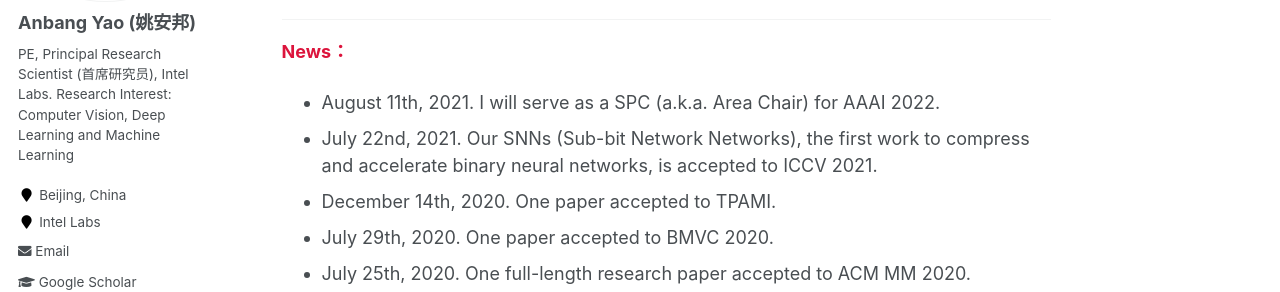
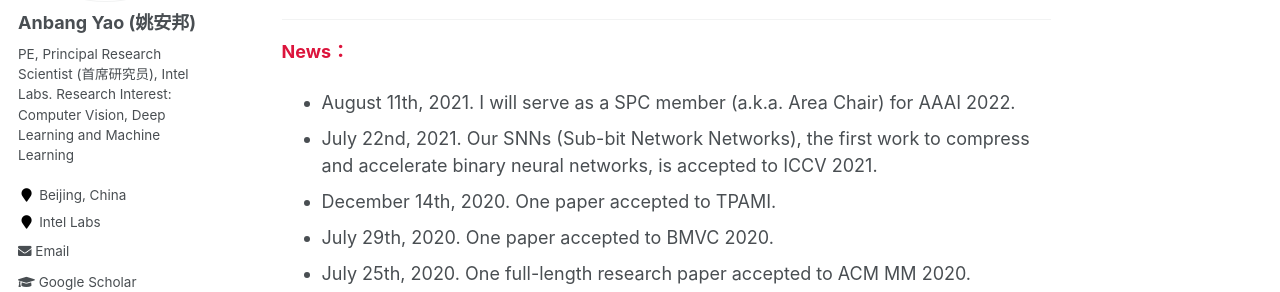
Before and after one commit to YaoAnbang/YaoAnbang.github.io, a Jekyll site: the page built from _pages/about.md, in a window 1280 px wide and 900 px high, scrolled down 421 px. Shown: the part 168-460 px from the top of the window. Built offline with Jekyll 4.4.1, drawn with Linux system fonts in a browser that asks for light colours.

Commit message:
Update about.md

```diff
--- a/_pages/about.md
+++ b/_pages/about.md
@@ -17,7 +17,7 @@ Anbang Yao got his Ph.D. degree from Tsinghua University in 2010. He is currentl
 ---
 **<font color="Crimson">News：</font>**
 
-+ August 11th, 2021. I will serve as a SPC (a.k.a. Area Chair) for AAAI 2022.
++ August 11th, 2021. I will serve as a SPC member (a.k.a. Area Chair) for AAAI 2022.
 + July 22nd, 2021. Our SNNs (Sub-bit Network Networks), the first work to compress and accelerate binary neural networks, is accepted to ICCV 2021.
 + December 14th, 2020. One paper accepted to TPAMI.
 + July 29th, 2020. One paper accepted to BMVC 2020.
```
